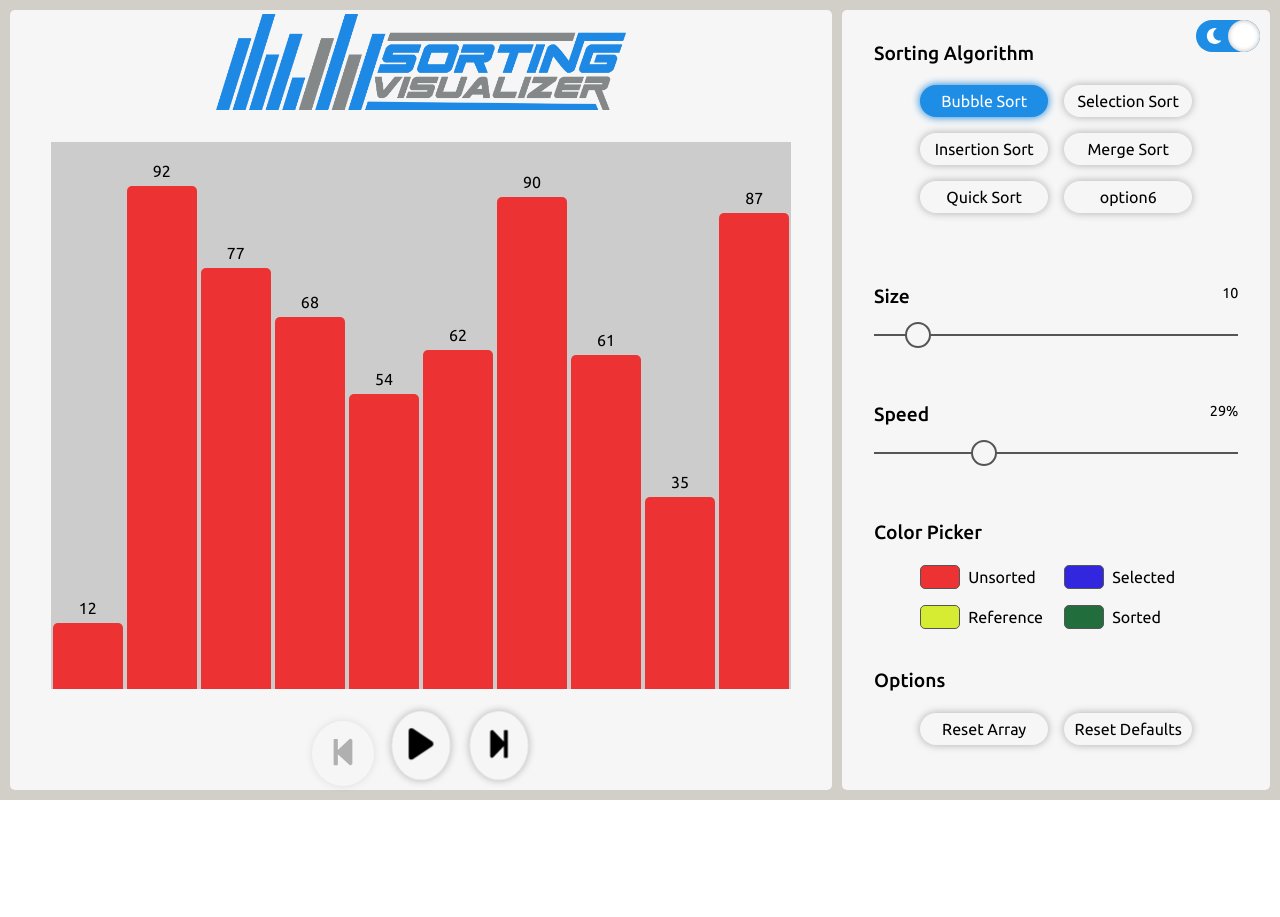
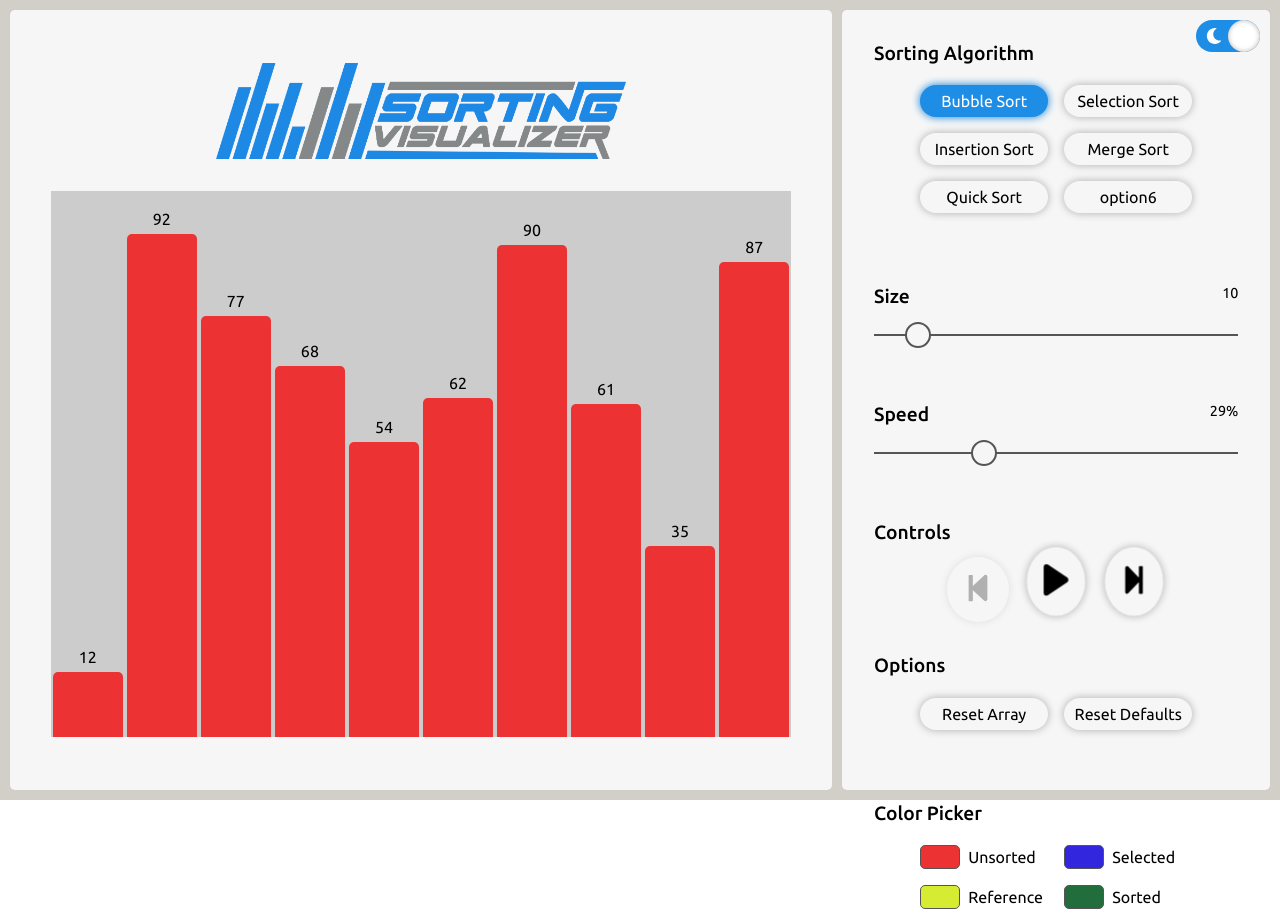
Before and after one commit to alsersan/sorting-visualizer, a React (Create React App) app: page / in a window 1280 px wide. Before the commit the page ends 800 px from the top, so only its background shows below. Built offline with nearby package versions, Linux system fonts and the light colour scheme.

Commit message:
move ButtonRow to Sidebar

```diff
--- a/src/components/BarChartContainer/index.js
+++ b/src/components/BarChartContainer/index.js
@@ -2,7 +2,6 @@ import React from "react";
 import styled from "styled-components";
 
 import BarChart from "./components/BarChart";
-import ButtonRow from "./components/ButtonRow";
 import Logo from "./components/Logo";
 
 const Container = styled.div`
@@ -24,7 +23,6 @@ const BarChartContainer = () => {
       {console.log("BAR CHART CONTAINER")}
       <Logo />
       <BarChart />
-      <ButtonRow />
     </Container>
   );
 };
--- a/src/components/BarChartContainer/components/ButtonRow/index.js
+++ b/src/components/Sidebar/components/ButtonRow/index.js
@@ -14,8 +14,18 @@ import * as quick from "../../../../algorithms/quickSort";
 import { stopAlgorithm } from "../../../../algorithms/utils";
 import { useAlgorithmContext } from "../../../../contexts/AlgorithmContext";
 
-const StyledButtonRow = styled.div`
-  margin-top: 2rem;
+const Container = styled.div`
+  width: 100%;
+  margin: 2rem 0;
+`;
+
+const Title = styled.div`
+  font-weight: 500;
+  font-size: 1.2rem;
+  margin-bottom: 0.8rem;
+`;
+
+const FlexWrapper = styled.div`
   display: flex;
   justify-content: center;
 `;
@@ -52,8 +62,10 @@ const ButtonRow = () => {
   ];
 
   return (
-    <StyledButtonRow>
+    <Container>
       {console.log("BUTTON ROW")}
+      <Title>Controls</Title>
+      <FlexWrapper>
         <Button
           hasStarted={hasStarted}
           isRunning={isRunning}
@@ -96,7 +108,8 @@ const ButtonRow = () => {
         >
           <FaStepForward size={30} />
         </Button>
-    </StyledButtonRow>
+      </FlexWrapper>
+    </Container>
   );
 };
 
--- a/src/components/Sidebar/index.js
+++ b/src/components/Sidebar/index.js
@@ -7,6 +7,7 @@ import AlgorithmOptions from "./components/AlgorithmOptions";
 import ColorSelection from "./components/ColorSelection";
 import ThemeToggler from "./components/ThemeToggler";
 import Options from "./components/Options";
+import ButtonRow from "./components/ButtonRow";
 
 const StyledSidebar = styled.div`
   height: 100%;
@@ -28,8 +29,9 @@ const Sidebar = () => {
       <AlgorithmOptions />
       <SizeSelector />
       <SpeedSelector />
+      <ButtonRow />
+      <Options />
       <ColorSelection />
-      <Options />
     </StyledSidebar>
   );
 };
```
Also changed, not shown: src/components/Sidebar/components/ButtonRow/components/Button.js (renamed from src/components/BarChartContainer/components/ButtonRow/components/Button.js), src/components/Sidebar/components/ButtonRow/components/RippleEffect.js (renamed from src/components/BarChartContainer/components/ButtonRow/components/RippleEffect.js). Lines whose indentation alone changed are shown as unchanged.
